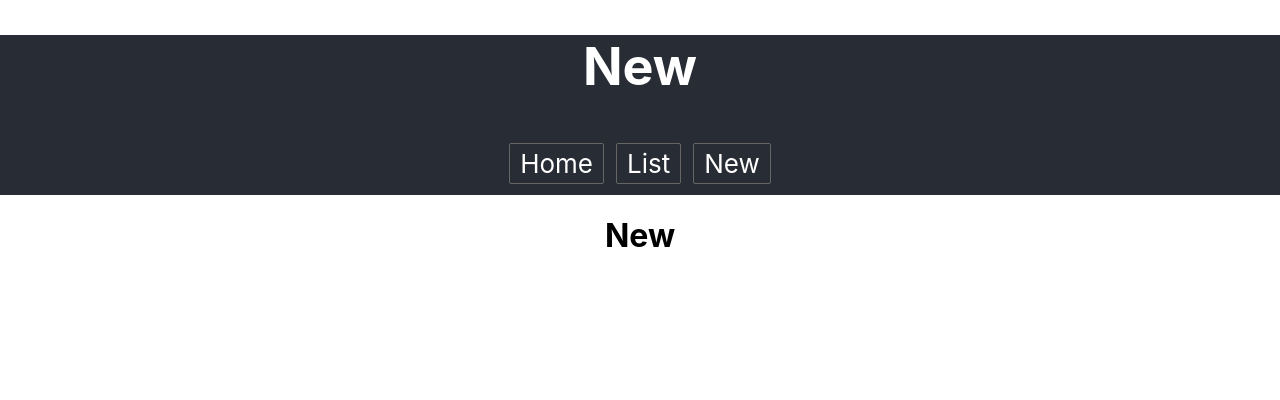
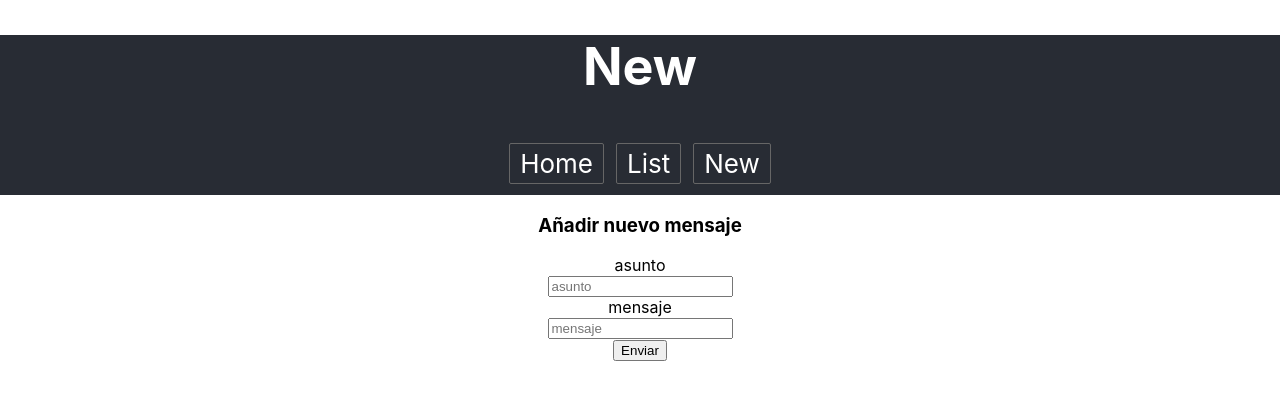
Before and after one commit to jorgefprietol/redux_app, a React (Create React App) app: page /form in a window 1280 px wide. Shown: the top 400 px of the page. Built offline with nearby package versions, Linux system fonts and the light colour scheme.

Commit message:
Creacion de la vista con el formulario

```diff
--- a/src/component/form/Form.js
+++ b/src/component/form/Form.js
@@ -3,18 +3,39 @@ import './Form.css';
 
 import { connect } from 'react-redux';
 
-import {reduxForm} from 'redux-form';
+import {reduxForm, Field} from 'redux-form';
 
 const validate = values => {
   const errors = {};
   return errors;
 }
 
+const renderField = ({label,input, type}) => (
+  <div>
+    <label className='control-label'>{label}</label>
+    <div>
+      <input {...input} type={type} className='form-control' placeholder={label} />
+
+    </div>
+  </div>
+)
+
 let Form = ({}) => {
 
   return (
     <div className="Form">
-      <h1>New</h1>
+      <h3>Añadir nuevo mensaje</h3>
+      <form>
+        <div>
+          <Field name='asunto' label='asunto' component={renderField} />
+        </div>
+        <div>
+          <Field name='mensaje' label='mensaje' component={renderField} />
+        </div>
+        <div>
+          <input type='submit' value='Enviar' className='enviar' />
+        </div>
+      </form>
     </div>
   );
 }
```
